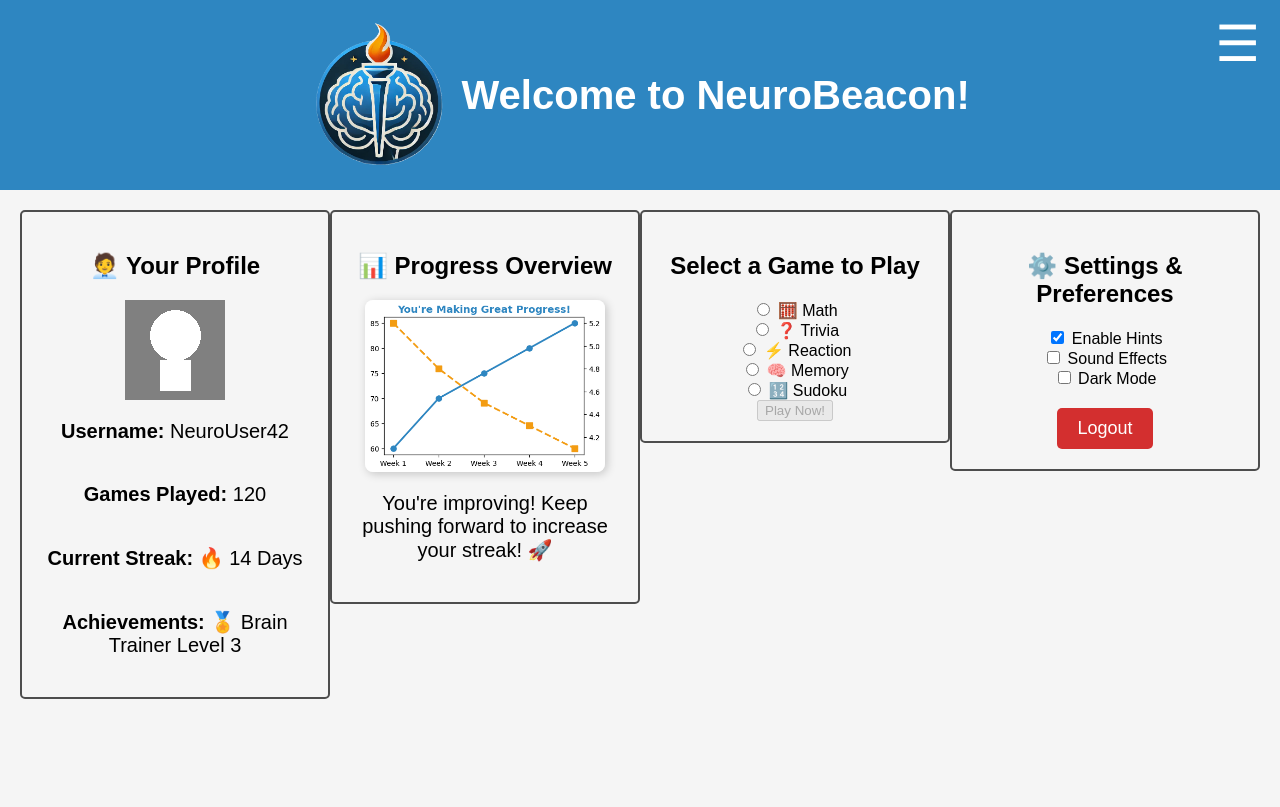
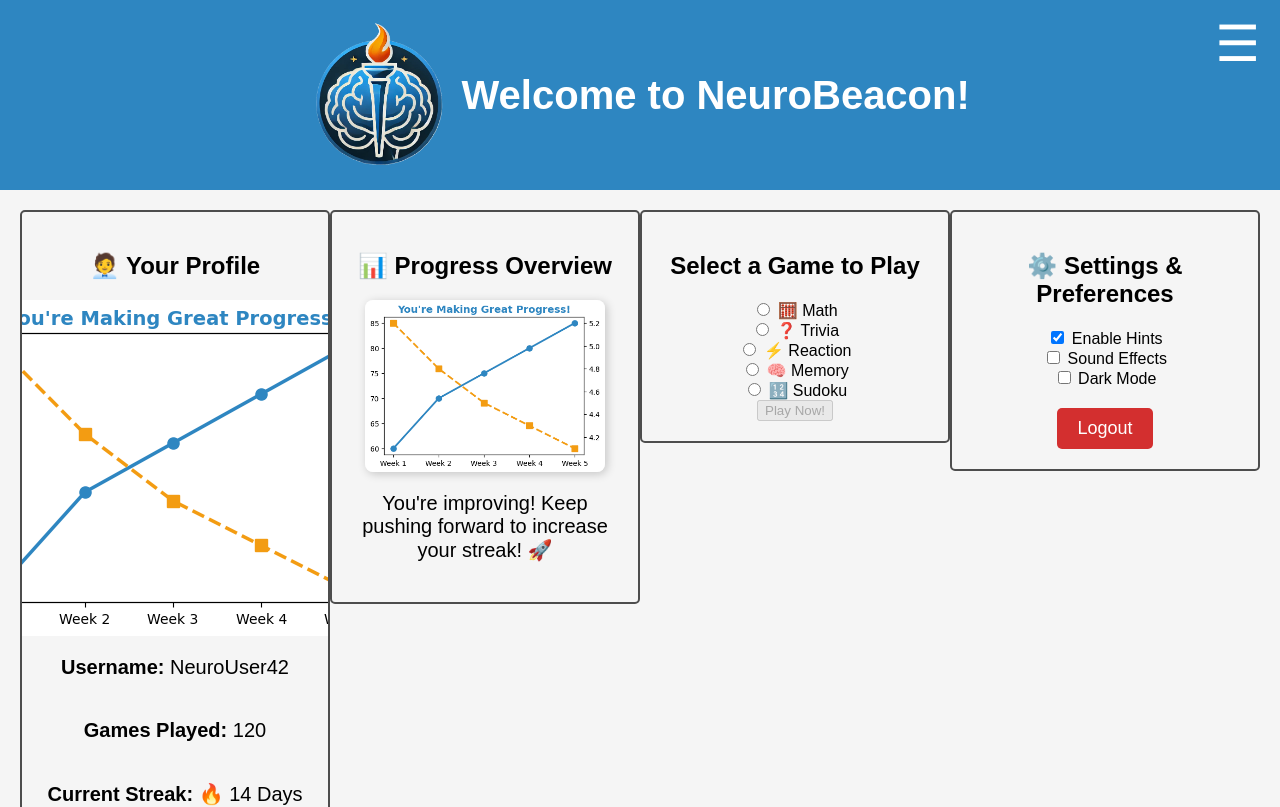
Before and after one commit to jasondongmids/neurobeacon, a React (Vite) app: page /dashboard in a window 1280 px wide. Shown: the top 807 px of the page. Built offline with nearby package versions, Linux system fonts and the light colour scheme; no server answers; what aws-amplify would draw is missing.

Commit message:
Update Dashboard.jsx
fixed image imports

```diff
--- a/src/components/Dashboard.jsx
+++ b/src/components/Dashboard.jsx
@@ -4,6 +4,9 @@ import UserContext from "../context/UserContext";
 import Header from "./Header";
 import NavBar from "./NavBar";
 import "../styles.css";
+import progressChart from "../assets/progress.png";
+import profileplaceholder from "/assets/profile-placeholder.png";
+
 
 const DashboardPage = () => {
     const { username, setUsername } = useContext(UserContext);
@@ -31,9 +34,9 @@ const DashboardPage = () => {
                 <div className="panel profile">
                     <h2>🧑‍💼 {username || "Your Profile"}</h2>
                     <img
-                        src={require("../assets/profile-placeholder.png")}
-                        alt="User Avatar"
-                        className="profile-image"
+                        src={progressChart}
+                        alt="User Profile Placeholder"
+                        className="profileplaceholder"
                     />
                     <p><strong>Username:</strong> {username || "NeuroUser42"}</p>
                     <p><strong>Games Played:</strong> 120</p>
@@ -45,7 +48,7 @@ const DashboardPage = () => {
                 <div className="panel progress">
                     <h2>📊 Progress Overview</h2>
                     <img
-                        src={require("../assets/progress.png")}
+                        src={progressChart}
                         alt="User Progress Chart"
                         className="stats-image"
                     />
```
